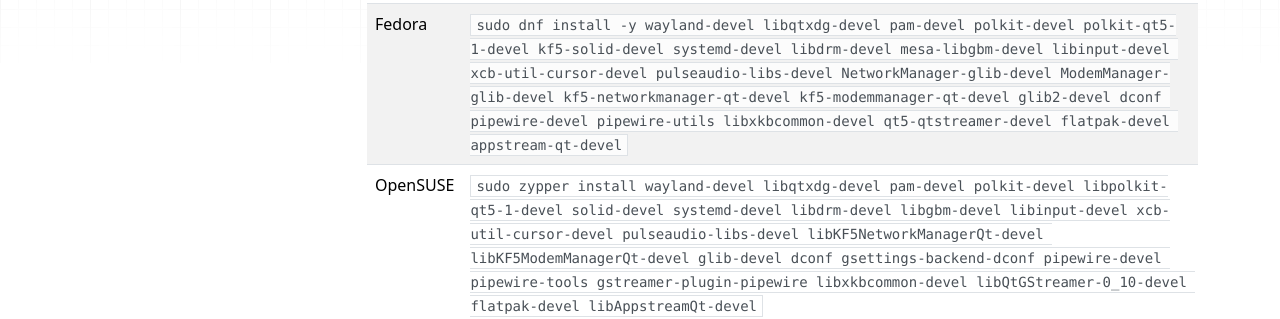
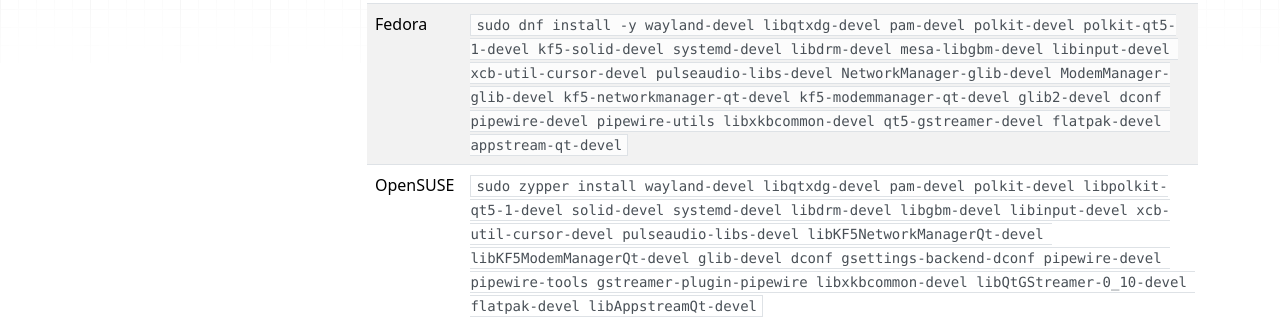
Before and after one commit to lirios/docs, an MkDocs documentation site: the page built from docs/contributing/build-sources.md, in a window 1280 px wide and 900 px high, scrolled down 1469 px. Shown: the part 243-562 px from the top of the window. Built offline with MkDocs 1.6.1, drawn with Linux system fonts in a browser that asks for light colours; nearby versions of some CDN libraries; old or Windows-style settings are respelled for this version of MkDocs.

Commit message:
Fix typo in Fedora packages list

```diff
--- a/docs/contributing/build-sources.md
+++ b/docs/contributing/build-sources.md
@@ -48,7 +48,7 @@
 | ---------- | ------------------------------------------------------------------------------------------------------------------------------------------------------------------------------------------------------------------------------------------------------------------------------------------------------------------------------------------------------------------------------------------------------------------------------------------------------------------------------------------- |
 | Debian     | `sudo apt-get install -y libwayland-dev libqtxdg0-dev qtxdg-dev-tools libpam0g-dev libpolkit-qt5-1-dev libpolkit-gobject-1-dev libkf5solid-dev libsystemd-dev libdrm-dev libgbm-dev libinput-dev libxcb-cursor-dev libxcursor-dev libpulse-dev libkf5networkmanagerqt-dev libmodemmanagerqt-dev libglib2.0-dev dconf-service dconf-cli dconf-gsettings-backend dconf-tools libpipewire-0.2-dev gstreamer1.0-pipewire libxkbcommon-dev libqtgstreamer-dev libflatpak-dev libappstreamqt-dev` |
 | Arch Linux | `sudo pacman -Syu wayland libqtxdg pam polkit-qt5 solid libdrm libinput xcb-util-cursor pulseaudio networkmanager-qt modemmanager-qt glib2 dconf pipewire libxkbcommon qt-gstreamer flatpak appstream-qt`                                                                                                                                                                                                                                                                                   |
-| Fedora     | `sudo dnf install -y wayland-devel libqtxdg-devel pam-devel polkit-devel polkit-qt5-1-devel kf5-solid-devel systemd-devel libdrm-devel mesa-libgbm-devel libinput-devel xcb-util-cursor-devel pulseaudio-libs-devel NetworkManager-glib-devel ModemManager-glib-devel kf5-networkmanager-qt-devel kf5-modemmanager-qt-devel glib2-devel dconf pipewire-devel pipewire-utils libxkbcommon-devel qt5-qtstreamer-devel flatpak-devel appstream-qt-devel`                                       |
+| Fedora     | `sudo dnf install -y wayland-devel libqtxdg-devel pam-devel polkit-devel polkit-qt5-1-devel kf5-solid-devel systemd-devel libdrm-devel mesa-libgbm-devel libinput-devel xcb-util-cursor-devel pulseaudio-libs-devel NetworkManager-glib-devel ModemManager-glib-devel kf5-networkmanager-qt-devel kf5-modemmanager-qt-devel glib2-devel dconf pipewire-devel pipewire-utils libxkbcommon-devel qt5-gstreamer-devel flatpak-devel appstream-qt-devel`                                        |
 | OpenSUSE   | `sudo zypper install wayland-devel libqtxdg-devel pam-devel polkit-devel libpolkit-qt5-1-devel solid-devel systemd-devel libdrm-devel libgbm-devel libinput-devel xcb-util-cursor-devel pulseaudio-libs-devel libKF5NetworkManagerQt-devel libKF5ModemManagerQt-devel glib-devel dconf gsettings-backend-dconf pipewire-devel pipewire-tools gstreamer-plugin-pipewire libxkbcommon-devel libQtGStreamer-0_10-devel flatpak-devel libAppstreamQt-devel`                                     |
 
 # Build
```
